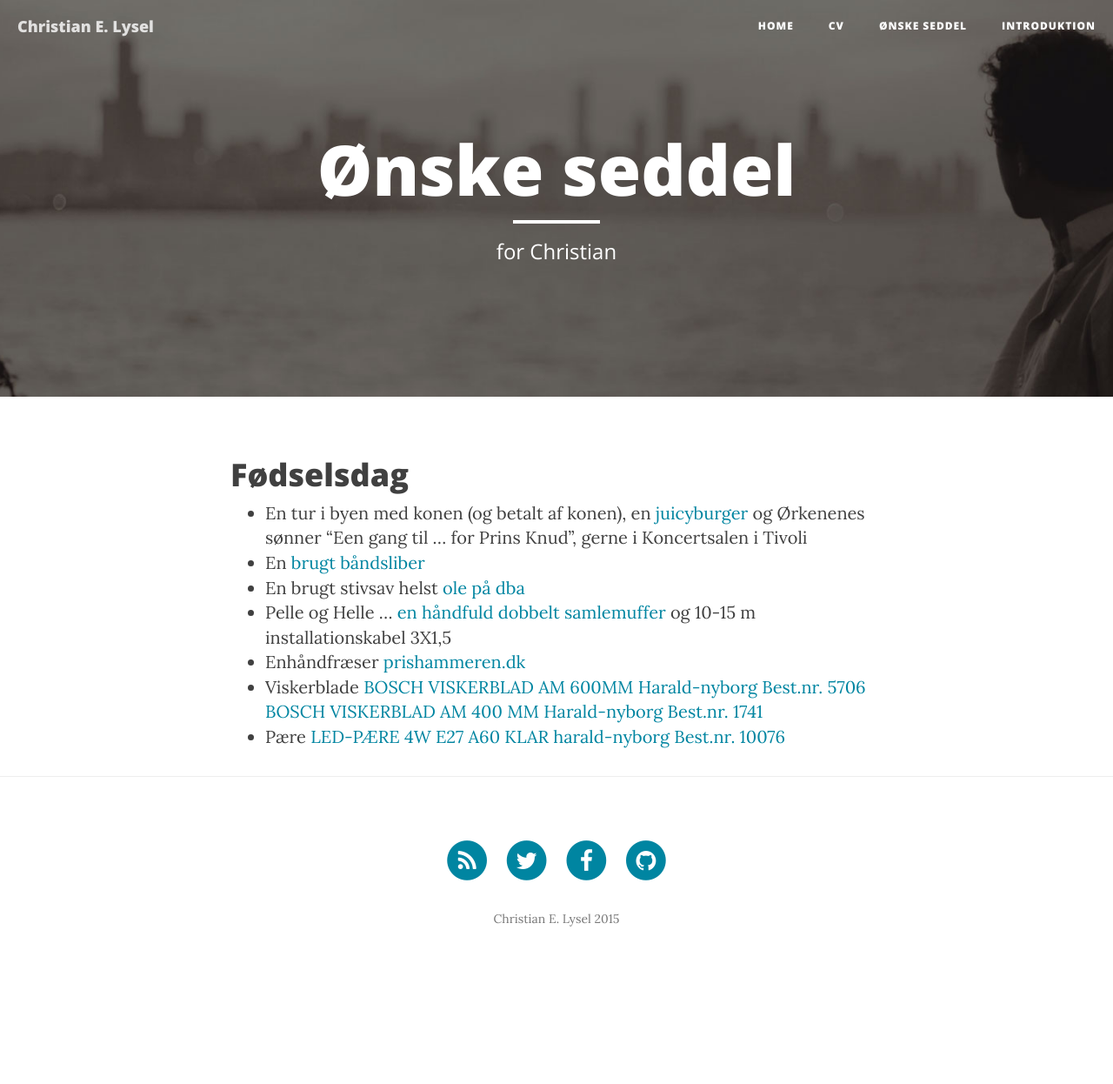
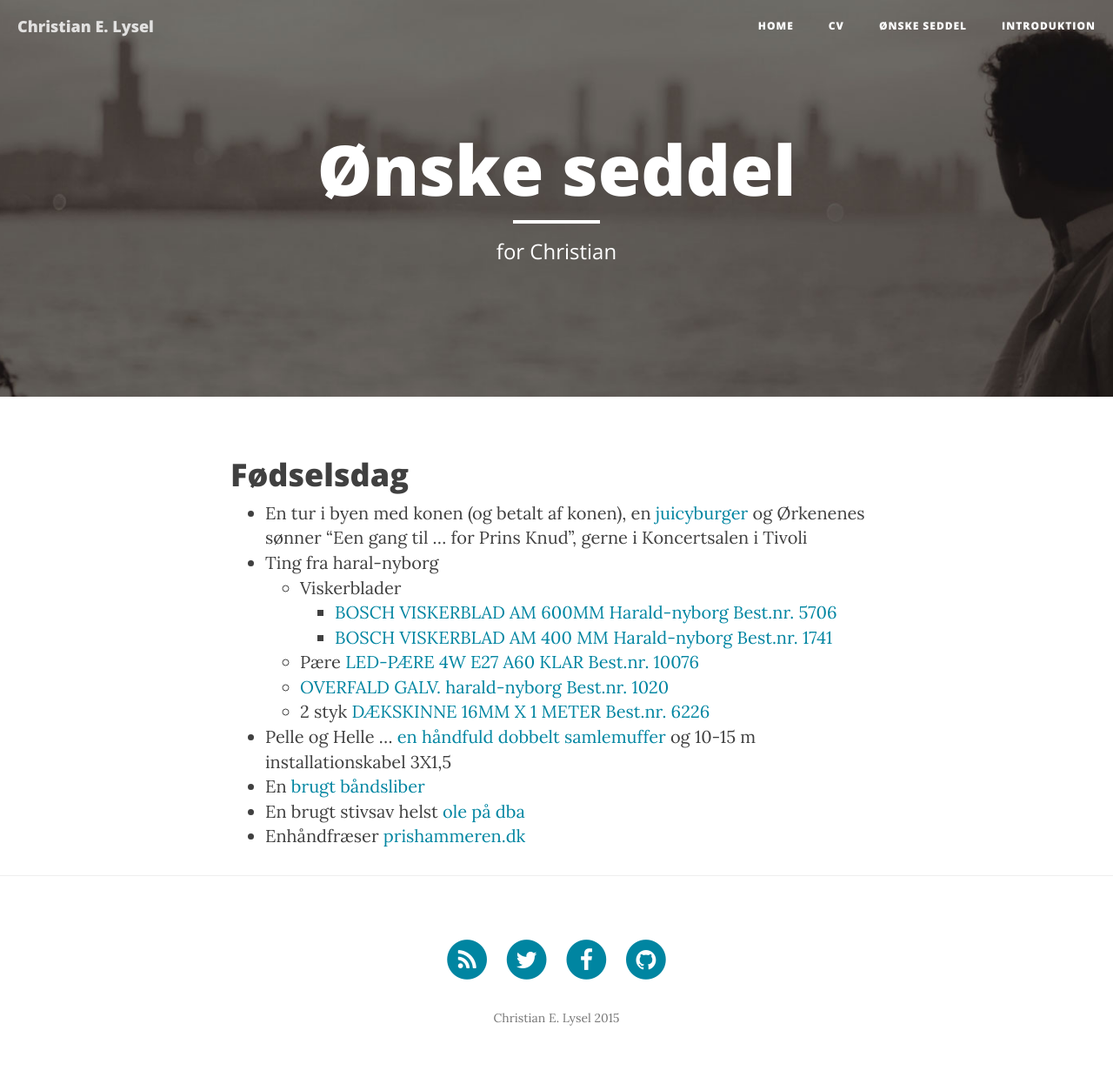
Before and after one commit to clysel/christian.lysel.net, a Jekyll site: the page built from gave.markdown, in a window 1280 px wide. Shown: the whole page at 87% size. Built offline with Jekyll 4.4.1, drawn with Linux system fonts in a browser that asks for light colours; nearby versions of some CDN libraries; before the commit the page ends 1132 px from its top, so only the background shows below that.

Commit message:
Update gave.markdown

```diff
--- a/gave.markdown
+++ b/gave.markdown
@@ -7,10 +7,14 @@
 # Fødselsdag
 
  * En tur i byen med konen (og betalt af konen), en [juicyburger](https://www.facebook.com/Boserupsjuicyburgers) og Ørkenenes sønner "Een gang til ... for Prins Knud", gerne i Koncertsalen i Tivoli
+ * Ting fra haral-nyborg
+   * Viskerblader
+     * [BOSCH VISKERBLAD AM 600MM Harald-nyborg Best.nr. 5706](http://www.harald-nyborg.dk/p5706/bosch-viskerblad-am-600mm)
+     * [BOSCH VISKERBLAD AM 400 MM Harald-nyborg Best.nr. 1741](http://www.harald-nyborg.dk/p1741/bosch-viskerblad-am-400-mm)
+   * Pære [LED-PÆRE 4W E27 A60 KLAR Best.nr. 10076](http://www.harald-nyborg.dk/p10076/led-paere-4w-e27-a60-klar)
+   * [OVERFALD GALV. harald-nyborg Best.nr. 1020](http://www.harald-nyborg.dk/p1020/overfald-galv)
+   * 2 styk [DÆKSKINNE 16MM X 1 METER Best.nr. 6226](http://www.harald-nyborg.dk/p6226/daekskinne-16mm-x-1-meter)
+ * Pelle og Helle ... [en håndfuld dobbelt samlemuffer](http://www.harald-nyborg.dk/p5388/samlemuffe-dobbel-2-5mm-100stk) og 10-15 m installationskabel 3X1,5
  * En [brugt båndsliber](http://www.dba.dk/baandsliber-og-rondel-slibe/id-1014863237/)
  * En brugt stivsav helst [ole på dba](http://www.dba.dk/stiksav-metabo-ste-100-plu/id-1012308298/)
- * Pelle og Helle ... [en håndfuld dobbelt samlemuffer](http://www.harald-nyborg.dk/p5388/samlemuffe-dobbel-2-5mm-100stk) og 10-15 m installationskabel 3X1,5
  * Enhåndfræser [prishammeren.dk](http://www.prishammeren.dk/shop/makita-enhaandsfraeser-5019p.html)
- * Viskerblade [BOSCH VISKERBLAD AM 600MM Harald-nyborg Best.nr. 5706](http://www.harald-nyborg.dk/p5706/bosch-viskerblad-am-600mm) [BOSCH VISKERBLAD AM 400 MM Harald-nyborg
-Best.nr. 1741](http://www.harald-nyborg.dk/p1741/bosch-viskerblad-am-400-mm)
- * Pære [LED-PÆRE 4W E27 A60 KLAR harald-nyborg Best.nr. 10076](http://www.harald-nyborg.dk/p10076/led-paere-4w-e27-a60-klar)
```
